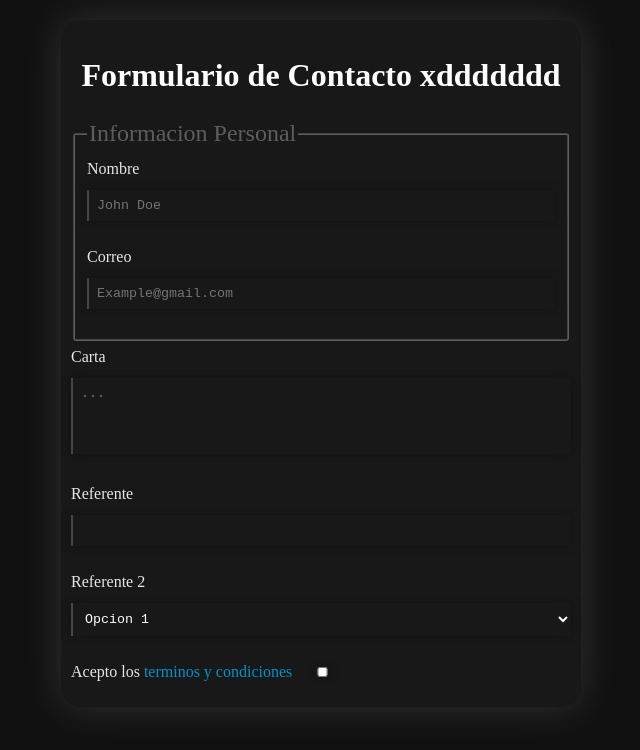
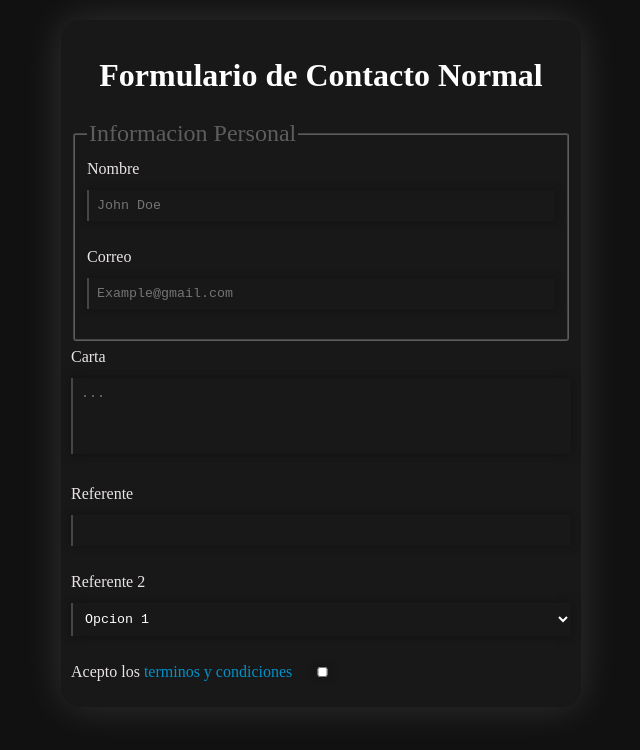
Before and after one commit to Embitt22/salchipapa, a plain HTML site: page index.html in a window 1280 px wide. Shown: the whole page, without its empty margins (319-959 px from the left). Drawn offline with Linux system fonts and the light colour scheme.

Commit message:
modificando nombre

```diff
--- a/index.html
+++ b/index.html
@@ -8,7 +8,7 @@
 </head>
 <body>
     <form>
-        <h2>Formulario de Contacto xddddddd</h2>
+        <h2>Formulario de Contacto Normal</h2>
 
 <!--Input-->
             <fieldset>
```
Also changed, not shown: derechos_de_autor.html (+1 -1 lines).
